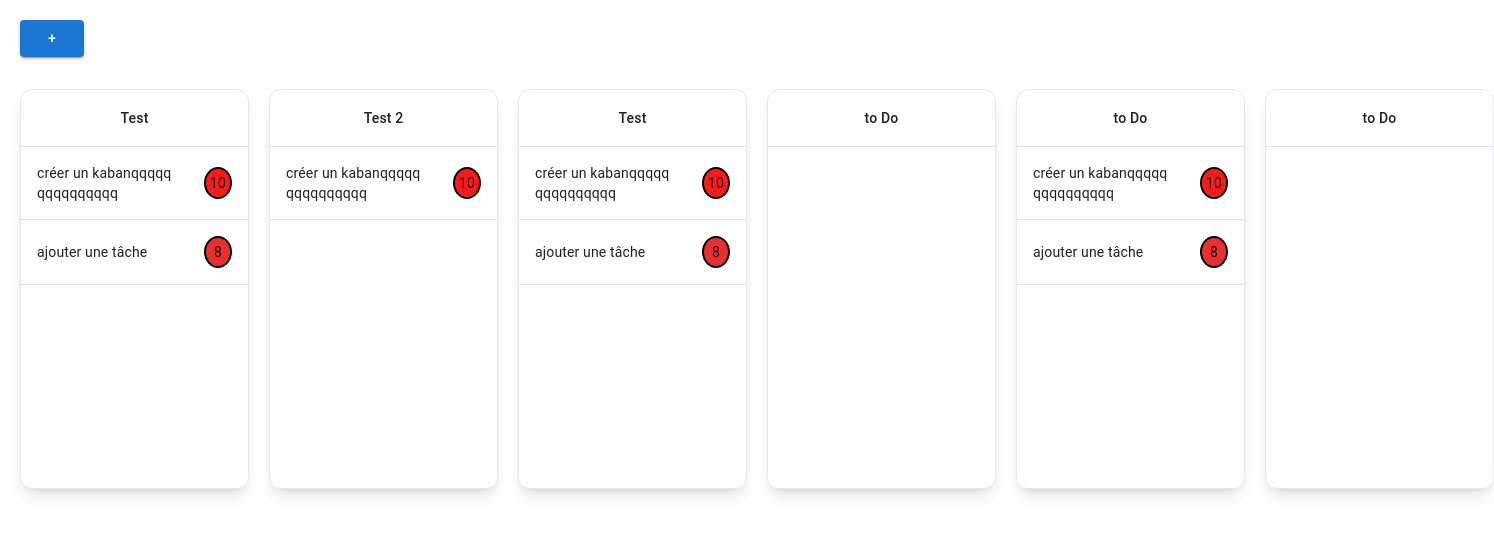
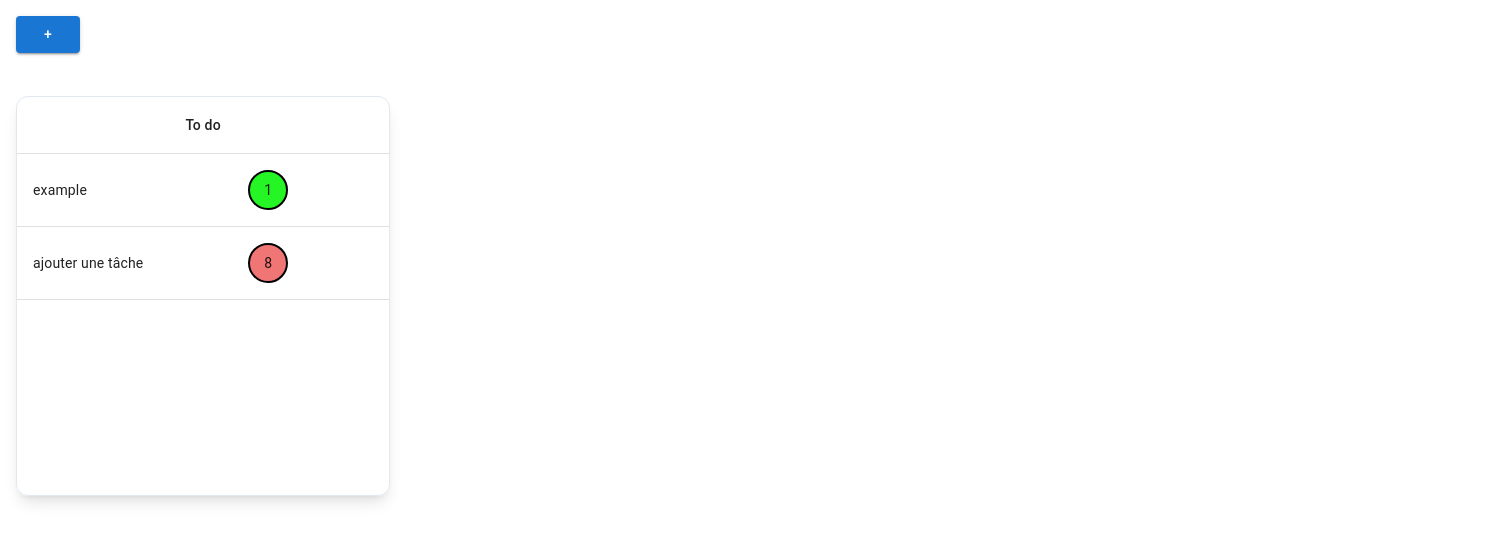
Before and after one commit to MartinDHLL/websocket-demo, a React (Create React App) app in the folder front-react/: page /kanban in a window 1280 px wide. Shown: the top 542 px of the page, 1494 px wide, since content can reach past the window. Built offline with nearby package versions, Linux system fonts and the light colour scheme.

Commit message:
modification du kanban

```diff
--- a/front-react/src/Kanban/ButtonList/ButtonList.jsx
+++ b/front-react/src/Kanban/ButtonList/ButtonList.jsx
@@ -2,7 +2,7 @@ import { Stack } from "@mui/system";
 import { Add } from "./buttons";
 
 const ButtonList = ({ handleClick }) => (
-  <Stack direction={"row"}>
+  <Stack position={"fixed"} direction={"row"}>
     <Add handleClick={handleClick} />
   </Stack>
 );
--- a/front-react/src/Kanban/ButtonList/buttons.jsx
+++ b/front-react/src/Kanban/ButtonList/buttons.jsx
@@ -1,7 +1,7 @@
 import { Button } from "@mui/material";
 
 export const Add = ({ handleClick }) => (
-  <Button variant="contained" onClick={handleClick}>
+  <Button variant="contained" onClick={() => handleClick("new")}>
     +
   </Button>
 );
--- a/front-react/src/Kanban/Kanban.jsx
+++ b/front-react/src/Kanban/Kanban.jsx
@@ -6,37 +6,11 @@ import Lists from "./components/Lists/Lists";
 export default function Kanban() {
   const [lists, setLists] = useState([
     {
-      title: "Test",
+      title: "To do",
       tasks: [
-        { title: "créer un kabanqqqqqqqqqqqqqqq", priority: 10 },
+        { title: "example", priority: 1 },
         { title: "ajouter une tâche", priority: 8 },
       ],
-    },
-    {
-      title: "Test 2",
-      tasks: [{ title: "créer un kabanqqqqqqqqqqqqqqq", priority: 10 }],
-    },
-    {
-      title: "Test",
-      tasks: [
-        { title: "créer un kabanqqqqqqqqqqqqqqq", priority: 10 },
-        { title: "ajouter une tâche", priority: 8 },
-      ],
-    },
-    {
-      title: "to Do",
-      tasks: [],
-    },
-    {
-      title: "to Do",
-      tasks: [
-        { title: "créer un kabanqqqqqqqqqqqqqqq", priority: 10 },
-        { title: "ajouter une tâche", priority: 8 },
-      ],
-    },
-    {
-      title: "to Do",
-      tasks: [],
     },
   ]);
 
@@ -52,7 +26,7 @@ export default function Kanban() {
   };
 
   return (
-    <Stack direction={"column"} spacing={4} className="m-5">
+    <Stack direction={"column"} spacing={10} margin={2}>
       <ButtonList handleClick={handleAddList} />
       <Lists lists={lists} />
     </Stack>
--- a/front-react/src/Kanban/components/Lists/List.jsx
+++ b/front-react/src/Kanban/components/Lists/List.jsx
@@ -9,12 +9,12 @@ import {
 import Task from "../Task/Task";
 
 const List = ({ list }) => (
-  <div className="w-[20%] border-[1px] border-slate-200 shadow-lg min-h-[400px] rounded-xl">
+  <div className="w-[30%] border-[1px] border-slate-200 shadow-lg min-h-[400px] rounded-xl">
     <TableContainer>
       <Table>
         <TableHead>
           <TableRow>
-            <TableCell align="center" colSpan={2}>
+            <TableCell align="center" colSpan={3}>
               {list.title}
             </TableCell>
           </TableRow>
--- a/front-react/src/Kanban/components/Lists/Lists.jsx
+++ b/front-react/src/Kanban/components/Lists/Lists.jsx
@@ -2,7 +2,7 @@ import List from "./List";
 
 const Lists = ({ lists }) => {
   return (
-    <div className="min-w-max flex justify-start gap-x-5 ">
+    <div className="min-w-max flex gap-x-5">
       {lists.map((list, i) => (
         <List key={i} list={list} />
       ))}
--- a/front-react/src/Kanban/components/Task/Task.jsx
+++ b/front-react/src/Kanban/components/Task/Task.jsx
@@ -5,7 +5,8 @@ const Task = ({ task }) => {
   return (
     <TableRow>
       <TableCell className="break-all">{task.title}</TableCell>
-      <TaskPriorityIcon priority={task.priority} />
+      {task.priority ? <TaskPriorityIcon priority={task.priority} /> : "+"}
+      <TableCell></TableCell>
     </TableRow>
   );
 };
--- a/front-react/src/Kanban/components/Task/TaskPriorityIcon.jsx
+++ b/front-react/src/Kanban/components/Task/TaskPriorityIcon.jsx
@@ -2,17 +2,22 @@ import { TableCell } from "@mui/material";
 
 const TaskPriorityIcon = ({ priority }) => {
   const color = () => {
-    const color = { background: `hsl(0deg ${priority * 10}% 55%)` };
+    const color = {
+      background:
+        priority > 5
+          ? `hsl(0deg ${priority * 10}% 70%)`
+          : `hsl(120deg ${-priority * 10 + 100}% 55%)`,
+    };
     return color;
   };
 
   return (
     <TableCell className="h-full">
       <div
-        className="border-black border-2 rounded-[100%] p-1 text-center h-full w-full"
+        className="border-black border-2 rounded-[100%] text-center w-10 h-10 flex flex-col justify-center"
         style={color()}
       >
-        <p>{priority}</p>
+        <p className="">{priority}</p>
       </div>
     </TableCell>
   );
```
Also changed, not shown: 1 other file (tests, documents, lock files or other folders).
